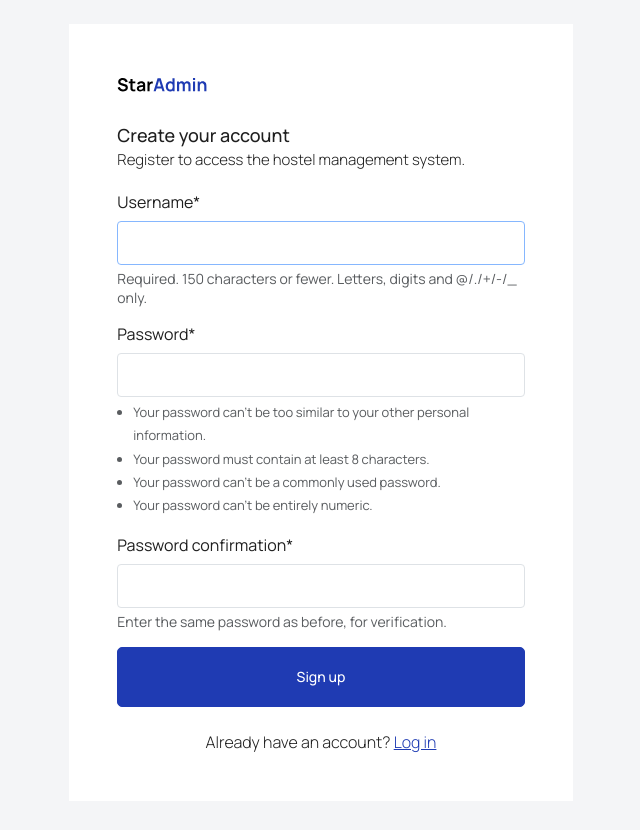
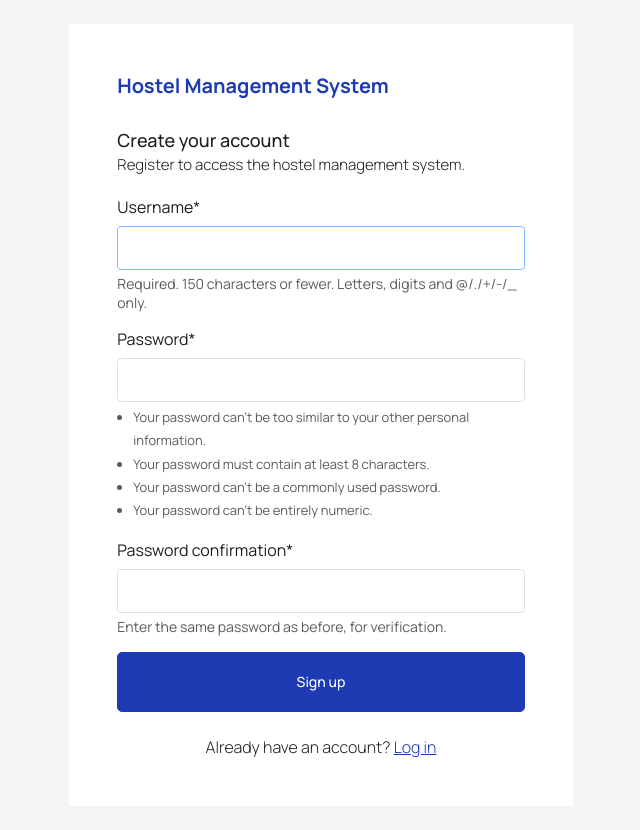
Before and after one commit to Rahim-S/Hostel-Management-System, a Django app: page /sign_up/ in a window 1280 px wide. Shown: the whole page, without its empty margins (319-959 px from the left). Before the commit the page ends 752 px from the top, so only its background shows below. Run offline with Django 5.2, Linux system fonts and the light colour scheme; style sheets or scripts are compiled from the project's sources; some libraries are stand-ins or nearby versions.

Commit message:
Update signup branding
Co-authored-by: Copilot <223556219+Copilot@users.noreply.github.com>

```diff
--- a/hostel/templates/registration/sign_up.html
+++ b/hostel/templates/registration/sign_up.html
@@ -5,7 +5,7 @@
 <head>
   <meta charset="utf-8">
   <meta name="viewport" content="width=device-width, initial-scale=1">
-  <title>Create account | Hostel Management</title>
+  <title>Hostel Management System</title>
   <link rel="shortcut icon" href="{% static 'images/favicon.png' %}">
   <link rel="stylesheet" href="{% static 'vendors/feather/feather.css' %}">
   <link rel="stylesheet" href="{% static 'vendors/mdi/css/materialdesignicons.min.css' %}">
@@ -24,8 +24,8 @@
           <div class="col-lg-5 col-md-8 mx-auto">
             <section class="auth-form-light text-left py-5 px-4 px-sm-5">
               <div class="brand-logo">
-                <a href="{% url 'index_page' %}">
-                  <img src="{% static 'images/logo.svg' %}" alt="Hostel Management">
+                <a href="{% url 'index_page' %}" class="text-primary text-decoration-none fw-bold fs-5">
+                  Hostel Management System
                 </a>
               </div>
               <h4>Create your account</h4>
```
